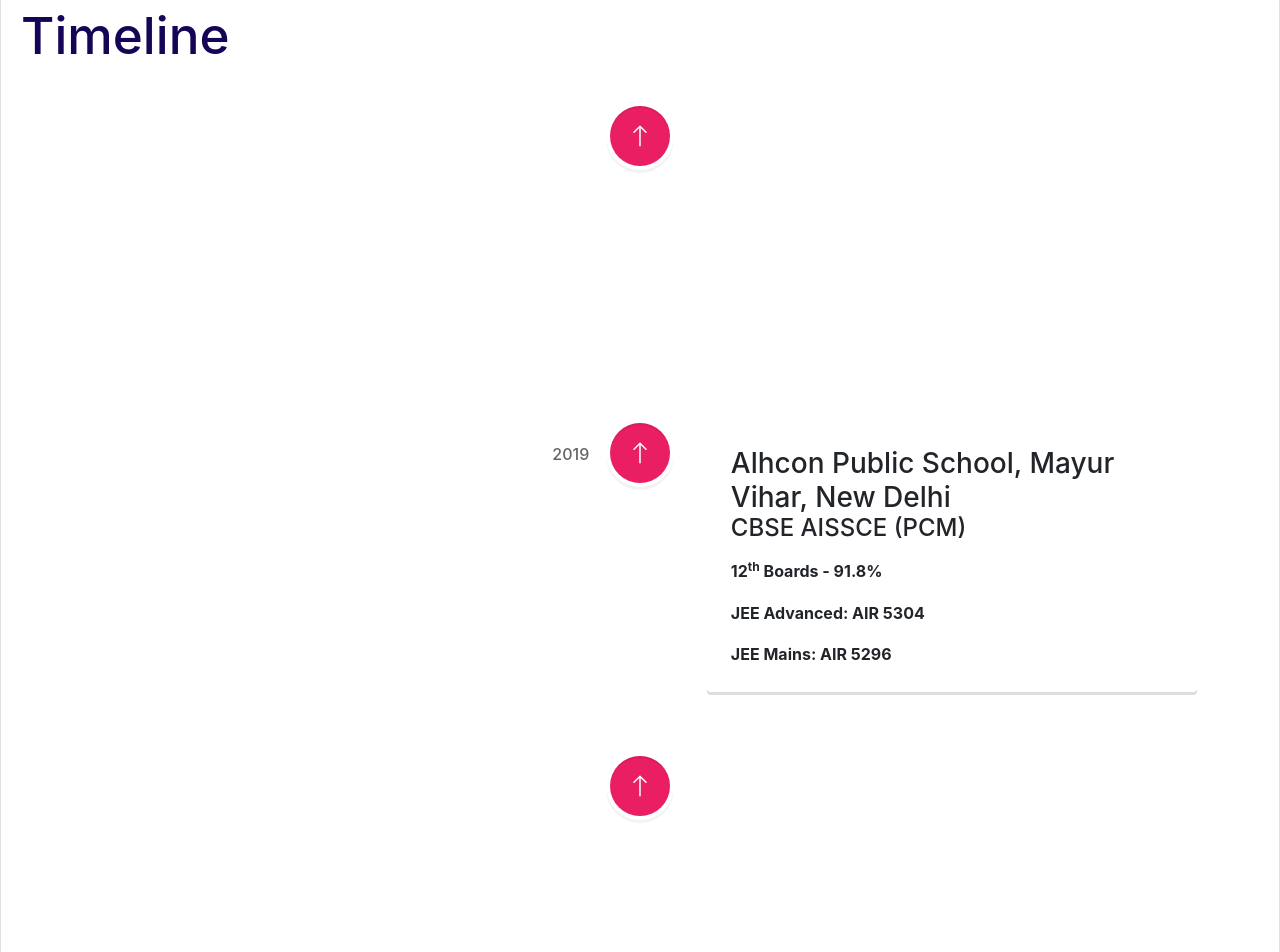
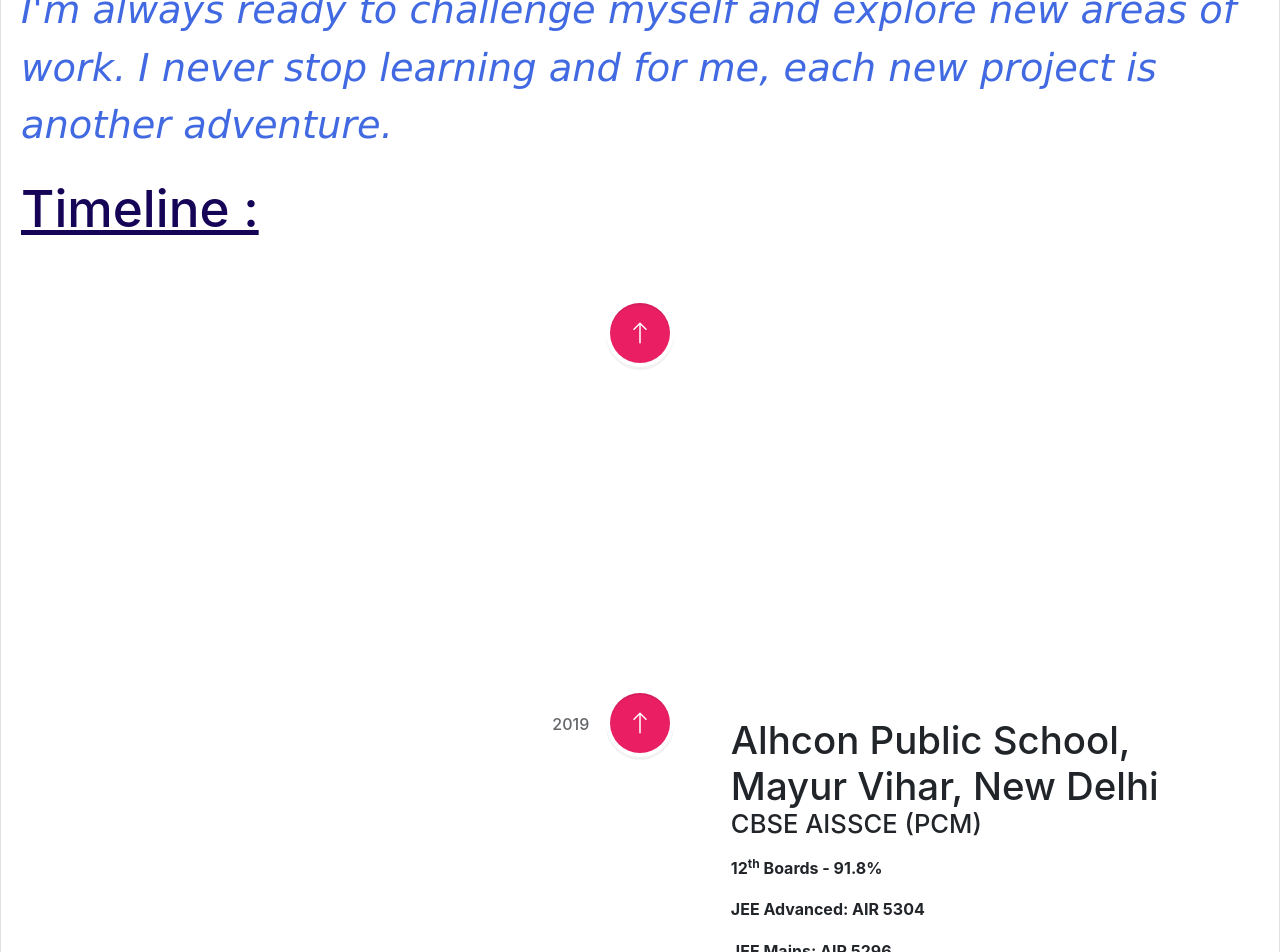
Before and after one commit to shantanu2307/Portfolio, a React (Create React App) app: page / in a window 1280 px wide. Shown: the part 1300-2252 px from the top of the page. Built offline with nearby package versions, Linux system fonts and the light colour scheme.

Commit message:
Update Timeline

```diff
--- a/src/components/AboutMe.js
+++ b/src/components/AboutMe.js
@@ -34,7 +34,16 @@
               another adventure.
             </div>
             <br />
-            <h1 style={{ fontSize: "4vw", color: "#160457" }}>Timeline</h1>
+            <h1
+              style={{
+                fontSize: "4vw",
+                color: "#160457",
+                textDecoration: "underline",
+              }}
+            >
+              Timeline :
+            </h1>
+            <br />
             <VerticalTimeline>
               <VerticalTimelineElement
                 className="vertical-timeline-element--education"
@@ -42,17 +51,17 @@
                 iconStyle={{ background: "rgb(233, 30, 99)", color: "#fff" }}
                 icon={<ArrowUp />}
               >
-                <h3 className="vertical-timeline-element-title">
+                <h3 className="vertical-timeline-element-title t-heading">
                   Netaji Subhas University of Technology, New Delhi
                 </h3>
-                <h4 className="vertical-timeline-element-subtitle">
+                <h4 className="vertical-timeline-element-subtitle t-subheading">
                   Bachelor of Technology
                 </h4>
-                <p>
+                <p className="t-marks">
                   Computer Science and Engineering with Specialisation in
                   Artificial Intelligence
                 </p>
-                <p>
+                <p className="t-marks">
                   <b>CGPA: 9.0</b>
                 </p>
               </VerticalTimelineElement>
@@ -62,21 +71,21 @@
                 iconStyle={{ background: "rgb(233, 30, 99)", color: "#fff" }}
                 icon={<ArrowUp />}
               >
-                <h3 className="vertical-timeline-element-title">
+                <h3 className="vertical-timeline-element-title t-heading">
                   Alhcon Public School, Mayur Vihar, New Delhi
                 </h3>
-                <h4 className="vertical-timeline-element-subtitle">
+                <h4 className="vertical-timeline-element-subtitle t-subheading">
                   CBSE AISSCE (PCM)
                 </h4>
-                <p>
+                <p className="t-marks">
                   <b>
                     12<sup>th</sup> Boards - 91.8%
                   </b>
                 </p>
-                <p>
+                <p className="t-marks">
                   <b>JEE Advanced: AIR 5304</b>{" "}
                 </p>
-                <p>
+                <p className="t-marks">
                   <b>JEE Mains: AIR 5296</b>{" "}
                 </p>
               </VerticalTimelineElement>
@@ -86,11 +95,13 @@
                 iconStyle={{ background: "rgb(233, 30, 99)", color: "#fff" }}
                 icon={<ArrowUp />}
               >
-                <h3 className="vertical-timeline-element-title">
+                <h3 className="vertical-timeline-element-title t-heading">
                   Amity International School, Noida
                 </h3>
-                <h4 className="vertical-timeline-element-subtitle">Class 10</h4>
-                <p>
+                <h4 className="vertical-timeline-element-subtitle t-subheading">
+                  Class 10
+                </h4>
+                <p className="t-marks">
                   <b>CGPA: 10</b>
                 </p>
               </VerticalTimelineElement>
--- a/src/components/GPCSS.css
+++ b/src/components/GPCSS.css
@@ -19,7 +19,8 @@
 .abt{
   font-size: 3vw;
   color:royalblue;
-  font-family: 'Dancing Script', cursive;
+  font-family:'Lucida Sans', 'Lucida Sans Regular', 'Lucida Grande', 'Lucida Sans Unicode', Geneva, Verdana, sans-serif;
+  font-style: italic;
 }
 
 .container{
@@ -33,3 +34,14 @@
 .container >div{
   margin-bottom: 10%;
 }
+
+.t-heading{
+  font-size: 3vw;
+}
+
+.t-subheading{
+  font-size:2vw;
+}
+.t-marks{
+  font-size:1vw;
+}
--- a/src/components/Navbar.js
+++ b/src/components/Navbar.js
@@ -27,6 +27,8 @@
           aria-controls="basic-navbar-nav"
           style={{
             backgroundColor: "white",
+            borderRadius: "100%",
+            height: "60px",
           }}
         />
         <Navbar.Collapse id="basic-navbar-nav">
```
Also changed, not shown: 1 other file (tests, documents, lock files or other folders).
